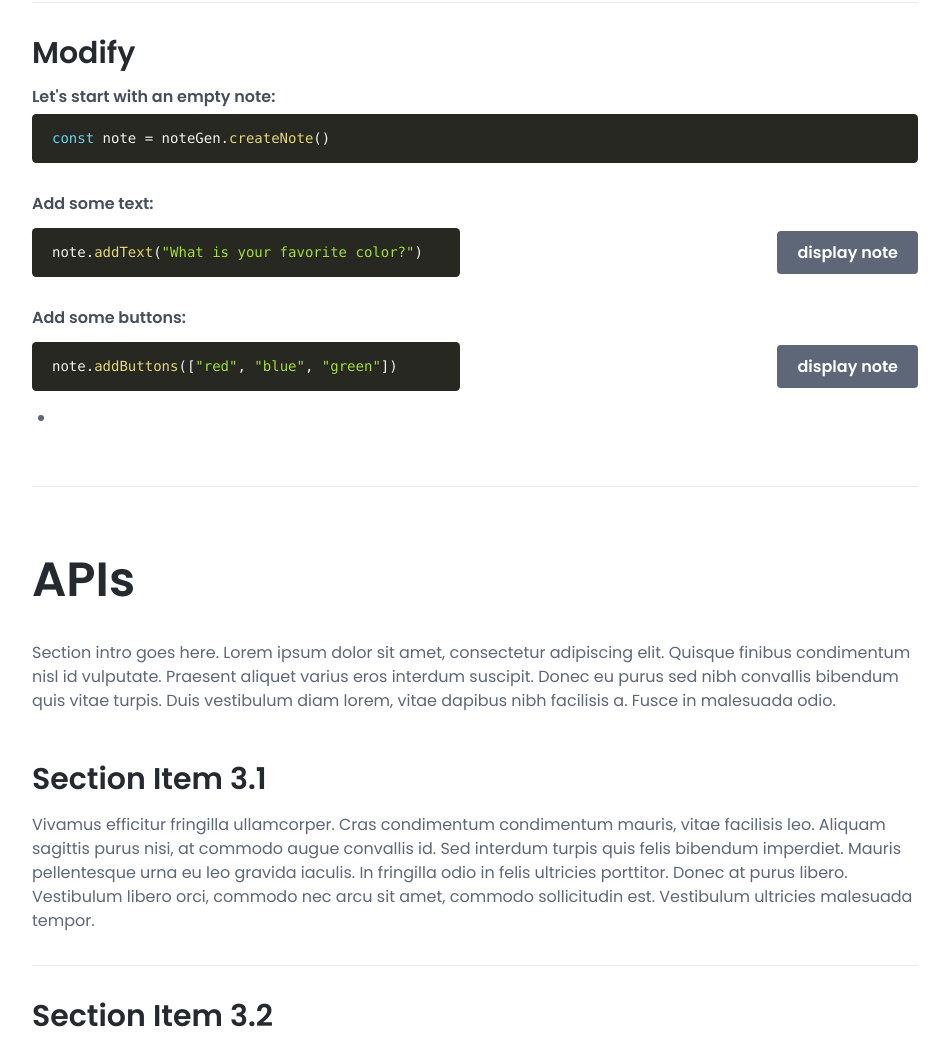
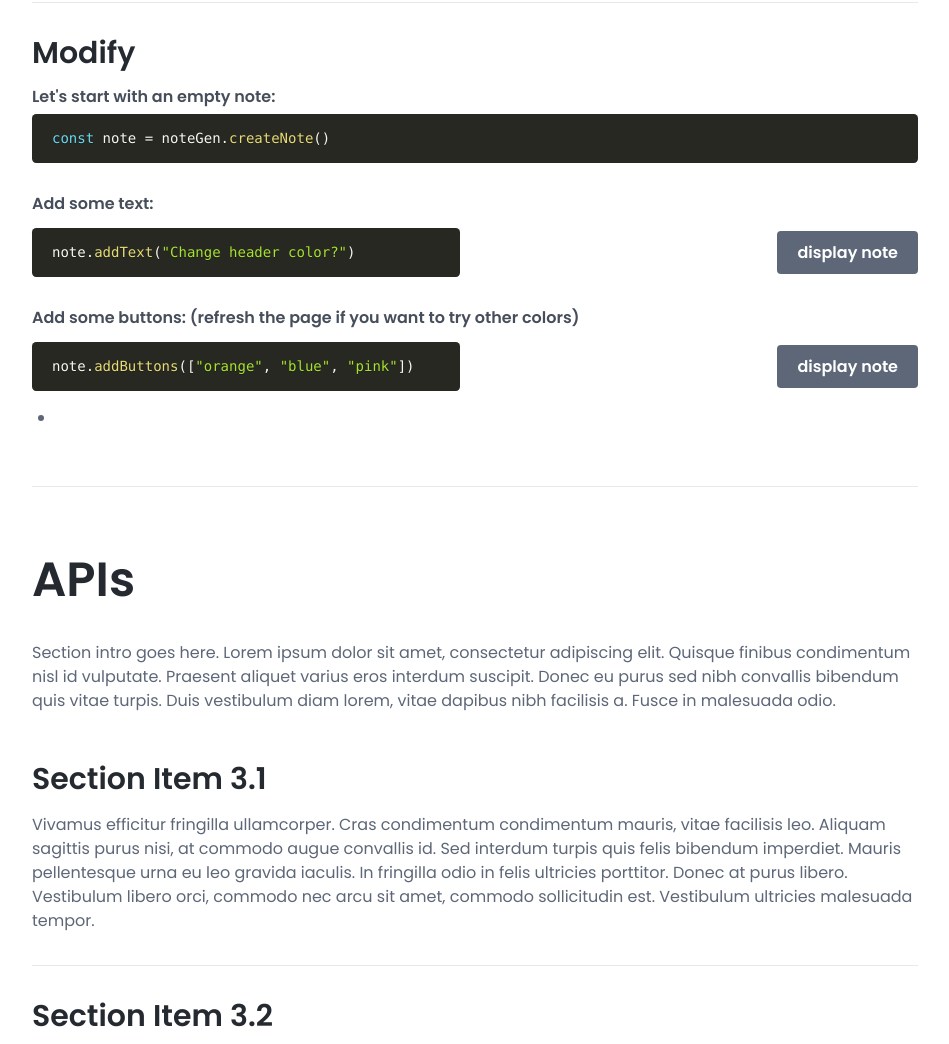
Before and after one commit to Kreins/Note.js, a website with bundled scripts: page pub/example.html in a window 1280 px wide. Shown: the part 7580-8624 px from the top of the page, without its empty margins (315-1264 px from the left). Built offline with nearby package versions, Linux system fonts and the light colour scheme; a script that the page names is missing.

Commit message:
empty buttonClicked attribute after clicked

```diff
--- a/pub/Note.js
+++ b/pub/Note.js
@@ -150,7 +150,9 @@
         // check every 50 ms if a button is clicked
         if (note.buttonClicked !== "") {
           clearInterval(id);
-          resolve(note.buttonClicked);
+          const buttonText = note.buttonClicked;
+          note.buttonClicked = "";
+          resolve(buttonText);
         }
       }, 50);
     });
--- a/pub/example.html
+++ b/pub/example.html
@@ -875,7 +875,7 @@ const toast = noteGen.makeToast("hello")
               <div class="row">
                 <div class="col-6">
                   <pre><code class="language-js"
-						>note.addText("What is your favorite color?")</code
+						>note.addText("Change header color?")</code
 					  ></pre>
                 </div>
                 <div class="col my-auto">
@@ -886,11 +886,14 @@ const toast = noteGen.makeToast("hello")
               </div>
               <br />
 
-              <h5>Add some buttons:</h5>
+              <h5>
+                Add some buttons: (refresh the page if you want to try other
+                colors)
+              </h5>
               <div class="row">
                 <div class="col-6">
                   <pre><code class="language-js"
-						>note.addButtons(["red", "blue", "green"])</code
+						>note.addButtons(["orange", "blue", "pink"])</code
 					  ></pre>
                 </div>
                 <div class="col my-auto">
--- a/pub/example.js
+++ b/pub/example.js
@@ -26,29 +26,37 @@ $(".addText").click(() => note1.display("bot-center"));
 
 const note2 = noteGen
   .createNote()
-  .addText("What is your favorite color?")
-  .addButtons(["red", "blue", "green"]);
+  .addText("Change button color?")
+  .addButtons(["orange", "blue", "pink"]);
 $(".addButtons").click(() =>
   note2.display("bot-center", "body", { duration: 0 })
 );
 
 let result = note2.waitForResponse();
-result.then((res) => console.log(res));
+result.then((res) => {
+  console.log("New color:", res);
+  if (res === "blue") {
+    res = "lightblue";
+  }
+  $(".header")
+    .css("background-color", res)
+    .css("transition", "background-color 1s ease");
+});
 
 const note3 = noteGen
   .createNote()
-  .addText("What is your favorite color?")
-  .addButtons(["red", "blue", "green"])
-  .removeButtons(["red", "blue"]);
+  .addText("Change header color?")
+  .addButtons(["orange", "blue", "pink"])
+  .removeButtons(["orange", "blue"]);
 $(".removeButtons").click(() => note3.display("bot-center"), "body", {
   duration: 0,
 });
 
 const note4 = noteGen
   .createNote()
-  .addText("What is your favorite color?")
-  .addButtons(["red", "blue", "green"])
-  .removeButtons(["red", "blue"])
+  .addText("Change header color?")
+  .addButtons(["orange", "blue", "pink"])
+  .removeButtons(["orange", "blue"])
   .removeText(0);
 $(".removeText").click(() => note4.display("bot-center"), "body", {
   duration: 0,
```
